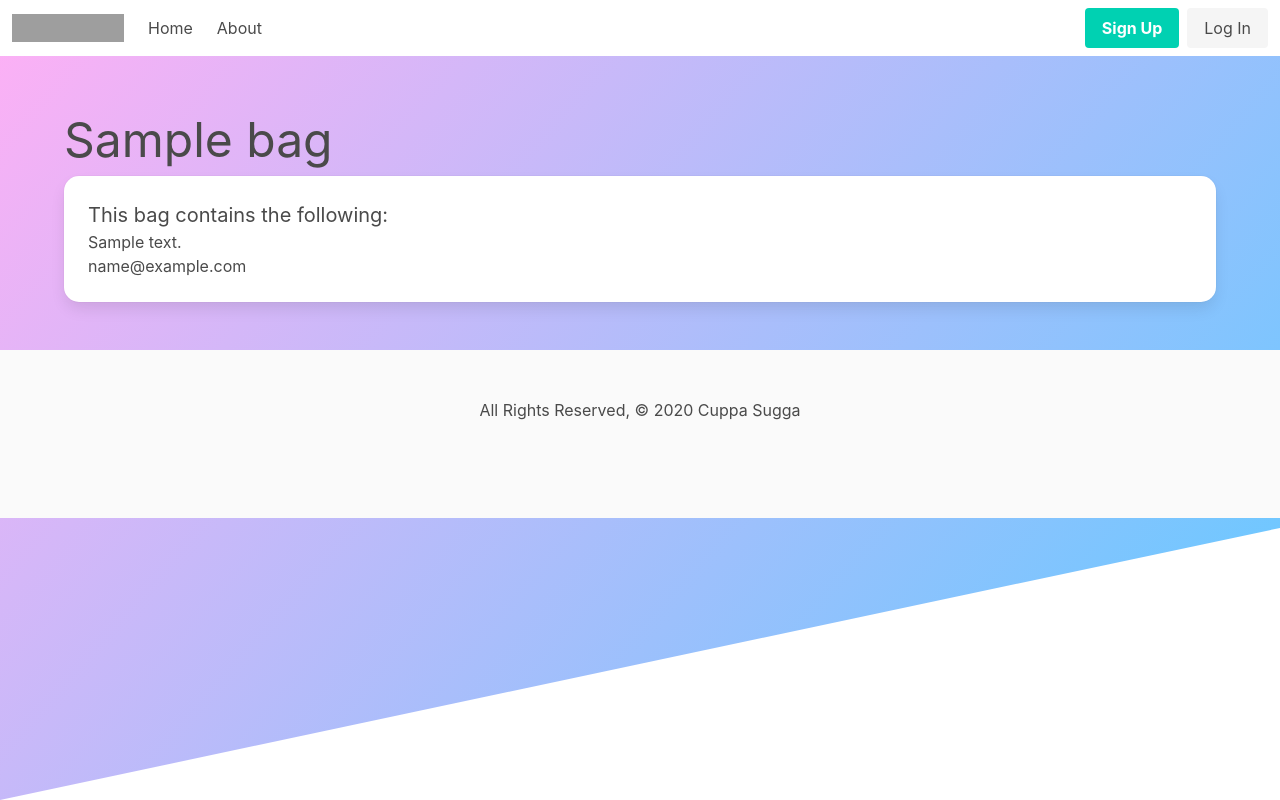
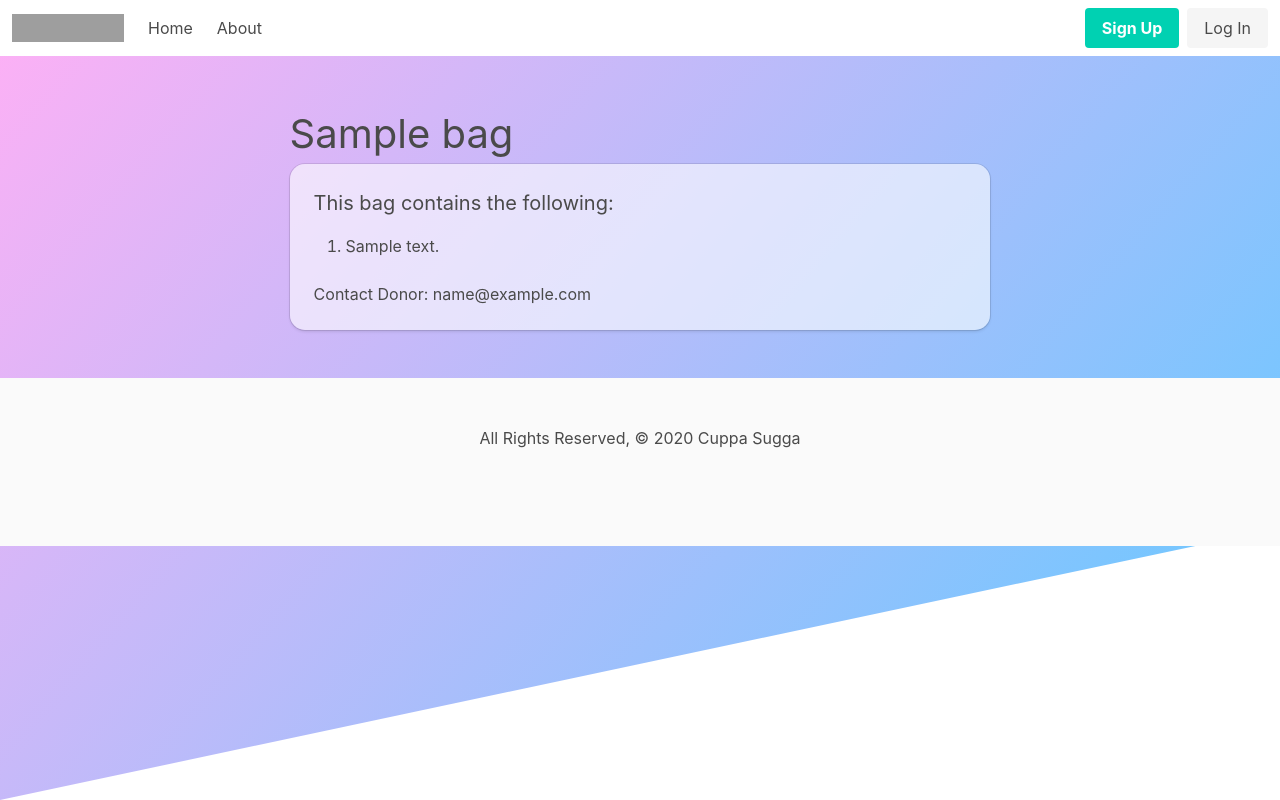
Before and after one commit to nikitamadora/cuppasugga, a Django app: page /bags/1/ in a window 1280 px wide. Run offline with Django 3.2, Linux system fonts and the light colour scheme; tables that the repository leaves empty hold one stand-in row (values such as "Sample post"); some libraries are stand-ins or nearby versions; grey boxes are pictures that could not be loaded.

Commit message:
Restructures bag detail views

```diff
--- a/cuppasugga/main_app/templates/bags/public_detail.html
+++ b/cuppasugga/main_app/templates/bags/public_detail.html
@@ -1,20 +1,20 @@
 {% extends 'base.html' %}
 {% block content %}
 
-<section class="list-header">
-  <div class="container">
-    <h1 class="is-size-1">{{bag.name}}</h1>
-  </div>
-</section>
-
-<div class="container">
-  <div class="card">
+<div class="columns is-centered">
+  <div class="column is-three-fifths">
+    <h2 class="is-size-2">{{bag.name}}</h2>
+  <div class="card card-pale">
     <div class="card-content">
       <span class="card-title is-size-5">This bag contains the following:</span>
-      {% for item in bag.content %}
-        <p>{{ item }}</p>
-      {% endfor %}
-      <p>{{ donor_email }}</p>
+      <div class="content">
+        <ol type="1">
+          {% for item in bag.content %}
+            <li>{{ item }}</li>
+          {% endfor %}
+        </ol>
+      </div>
+      <p>Contact Donor: {{ donor_email }}</p>
     </div>
   </div>
 </div>
```
Also changed, not shown: cuppasugga/main_app/templates/main_app/bag_confirm_delete.html (+11 -7 lines), cuppasugga/main_app/templates/main_app/bag_detail.html (+9 -3 lines).
